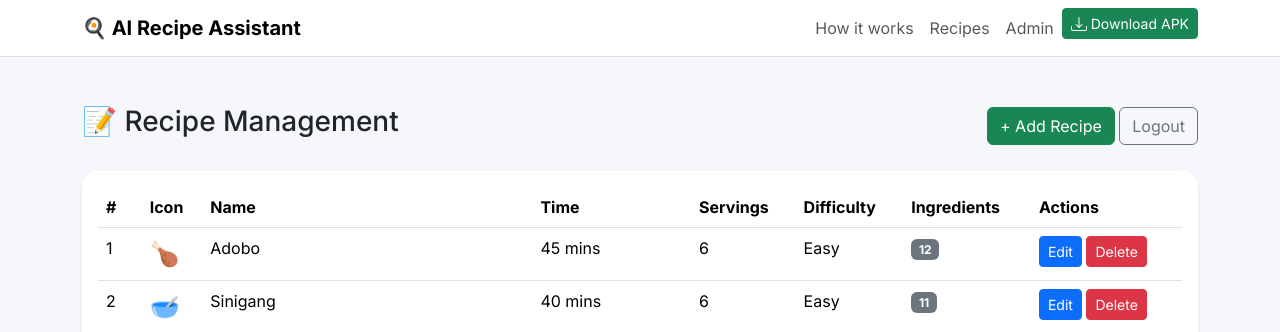
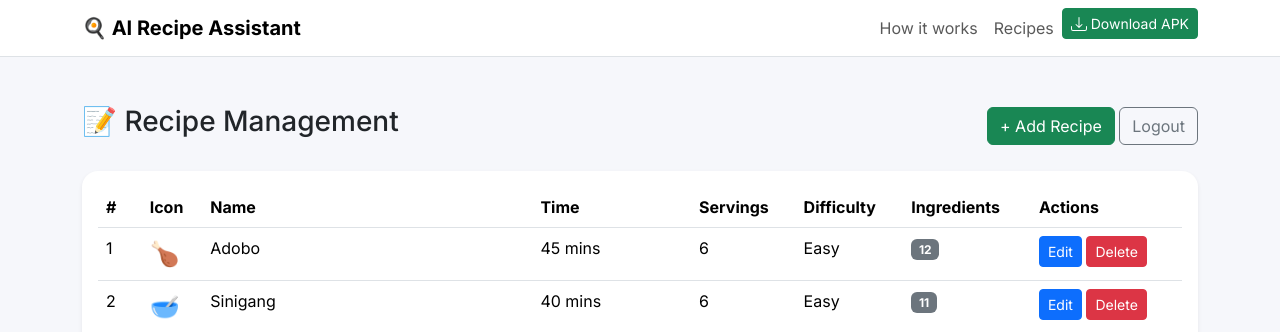
Before and after one commit to JustJas1103/PyApp, a Flask app: page /admin in a window 1280 px wide. Shown: the top 332 px of the page. Run offline with Flask 3, Linux system fonts and the light colour scheme; the visitor is signed in with stand-in values (Sample User, id 1).

Commit message:
Remove admin link from navigation - access via direct URL only

```diff
--- a/templates/base.html
+++ b/templates/base.html
@@ -34,7 +34,6 @@
         <ul class="navbar-nav ms-auto">
           <li class="nav-item"><a class="nav-link" href="#" data-bs-toggle="modal" data-bs-target="#howItWorksModal">How it works</a></li>
           <li class="nav-item"><a class="nav-link" href="#recipes">Recipes</a></li>
-          <li class="nav-item"><a class="nav-link" href="{{ url_for('admin_login') }}">Admin</a></li>
           <li class="nav-item">
             <button id="installBtn" class="btn btn-outline-success btn-sm" style="display: none;">
               <svg xmlns="http://www.w3.org/2000/svg" width="16" height="16" fill="currentColor" class="bi bi-plus-circle" viewBox="0 0 16 16" style="margin-bottom: 2px;">
```
